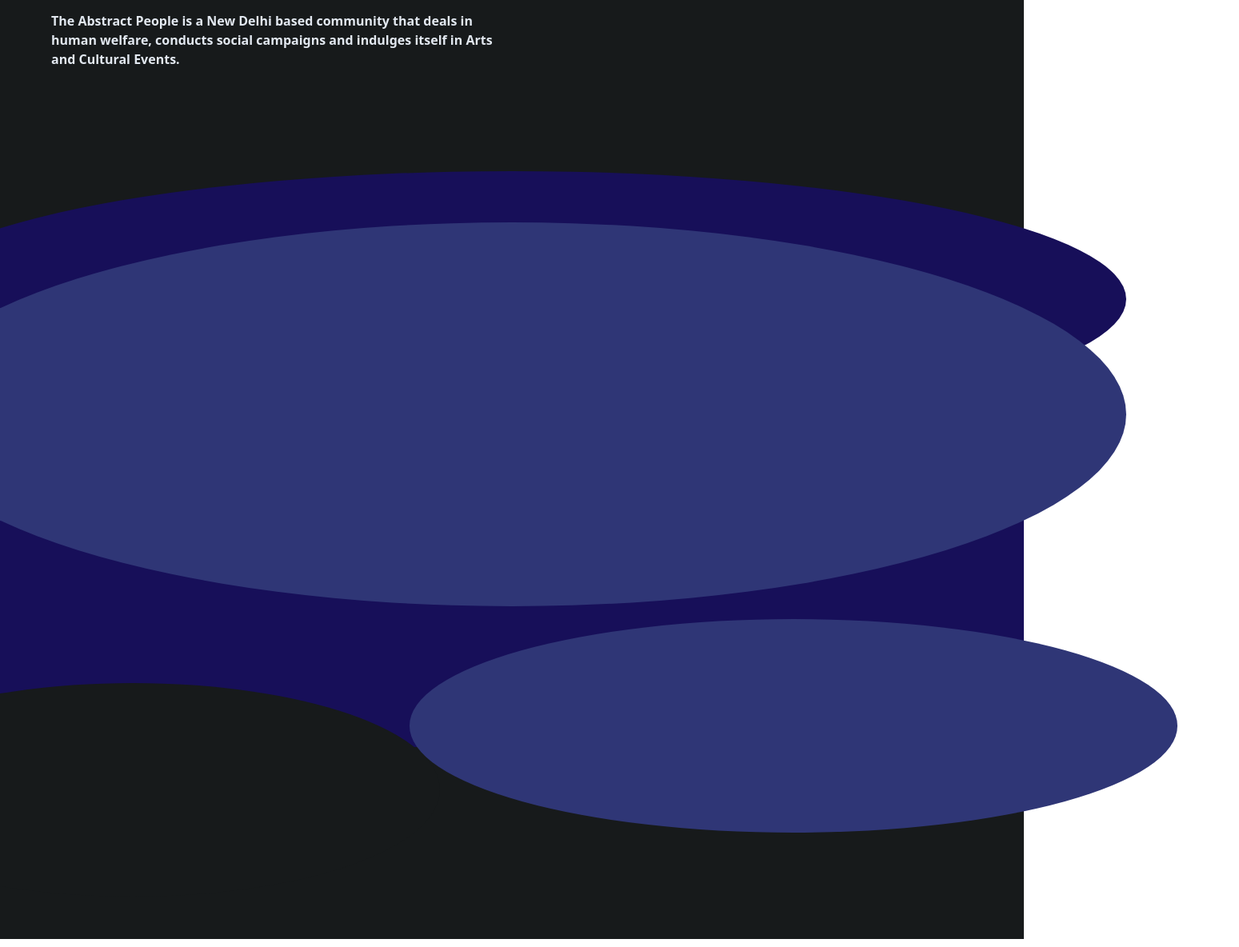
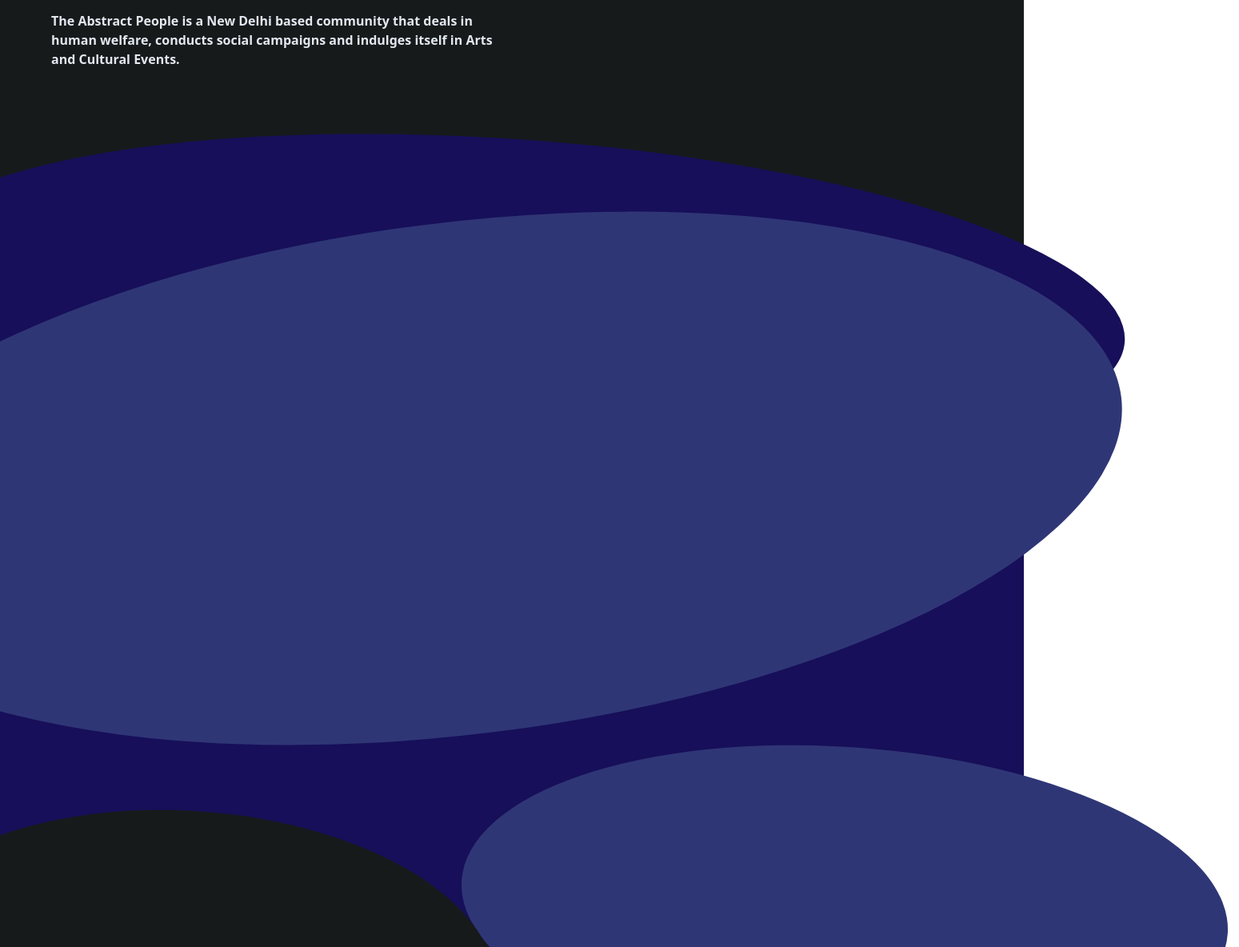
Before and after one commit to dhruv10/project-tap, a Next.js app: page / in a window 1280 px wide. Shown: the part 426-1610 px from the top of the page at 80% size, 1549 px wide, since content can reach past the window. Built offline with nearby package versions, Linux system fonts and the light colour scheme.

Commit message:
fix: rotation updates in section two ovals and body overflow fixed

```diff
--- a/pages/index.tsx
+++ b/pages/index.tsx
@@ -29,12 +29,14 @@ const Home = () => (
     </section>
 
     <section className='h-screen w-full px-16 flex justify-between items-center'>
-      <div className='bg-dark-blue h-2/5 w-6/5 rounded-oval absolute -left-1/10 top-80vh z-3'></div>
-      <div className='bg-light-blue h-3/5 w-6/5 rounded-oval absolute -left-1/10 top-88vh z-3'></div>
-      <div className='bg-dark-blue h-half w-full absolute left-0 top-120vh z-2'></div>
-      <div className='bg-light-blue h-1/3 w-3/4 rounded-oval absolute -right-3/20 top-150vh z-3'></div>
-      <div className='bg-dark-primary h-1/3 w-3/5 rounded-oval absolute -left-17/100 top-160vh z-3'></div>
+      <div className='bg-dark-blue h-half w-6/5 rounded-oval absolute -left-1/10 top-75vh rotate-4 z-3'></div>
+      <div className='bg-light-blue h-4/5 w-7/5 rounded-oval absolute -left-1/5 top-88vh -rotate-7 z-3'></div>
+      <div className='bg-dark-blue h-4/5 w-full absolute left-0 top-120vh z-2'></div>
+      <div className='bg-light-blue h-half w-3/4 rounded-oval absolute -right-1/5 top-170vh rotate-4 z-3'></div>
+      <div className='bg-dark-primary h-half w-3/5 rounded-oval absolute -left-1/120 top-180vh rotate-4 z-3'></div>
     </section>
+
+    <section className='h-screen w-full px-16 flex justify-between items-center'></section>
   </div>
 );
 
--- a/styles/index.css
+++ b/styles/index.css
@@ -5,3 +5,14 @@
 /* purgecss end ignore */
 
 @tailwind utilities;
+body {
+    overflow-x: hidden;
+}
+
+.rotate-4 {
+    transform: rotate(4deg);
+}
+
+.-rotate-7 {
+    transform: rotate(-7deg);
+}
--- a/tailwind.config.js
+++ b/tailwind.config.js
@@ -9,12 +9,16 @@ module.exports = {
         'light-pink': '#FF3297'
       },
       width: {
-        '6/5': '120%'
+        '6/5': '120%',
+        '7/5': '130%',
+        'half': '50%'
       },
       height: {
         '1/3': '33.33%',
         '2/5': '40%',
         '3/5': '60%',
+        '3/4': '70%',
+        '4/5': '80%',
         'half': '50%'
       },
       borderRadius: {
@@ -22,17 +26,21 @@ module.exports = {
       },
       inset: {
         '-1/10': '-10%',
+        '-1/120': '-11.5%',
         '-3/20': '-15%',
         '-17/100': '-17%',
-        '80vh': '80vh',
+        '-1/5': '-20%',
+        '75vh': '75vh',
         '88vh': '88vh',
         '120vh': '120vh',
         '150vh': '150vh',
         '160vh': '160vh',
+        '170vh': '170vh',
+        '180vh': '180vh',
       },
-      rotate: {
-        7: '7deg',
-      },
+      // rotate: {
+      //   7: '7deg',
+      // },
       zIndex: {
         2: 2,
         3: 3,
```
